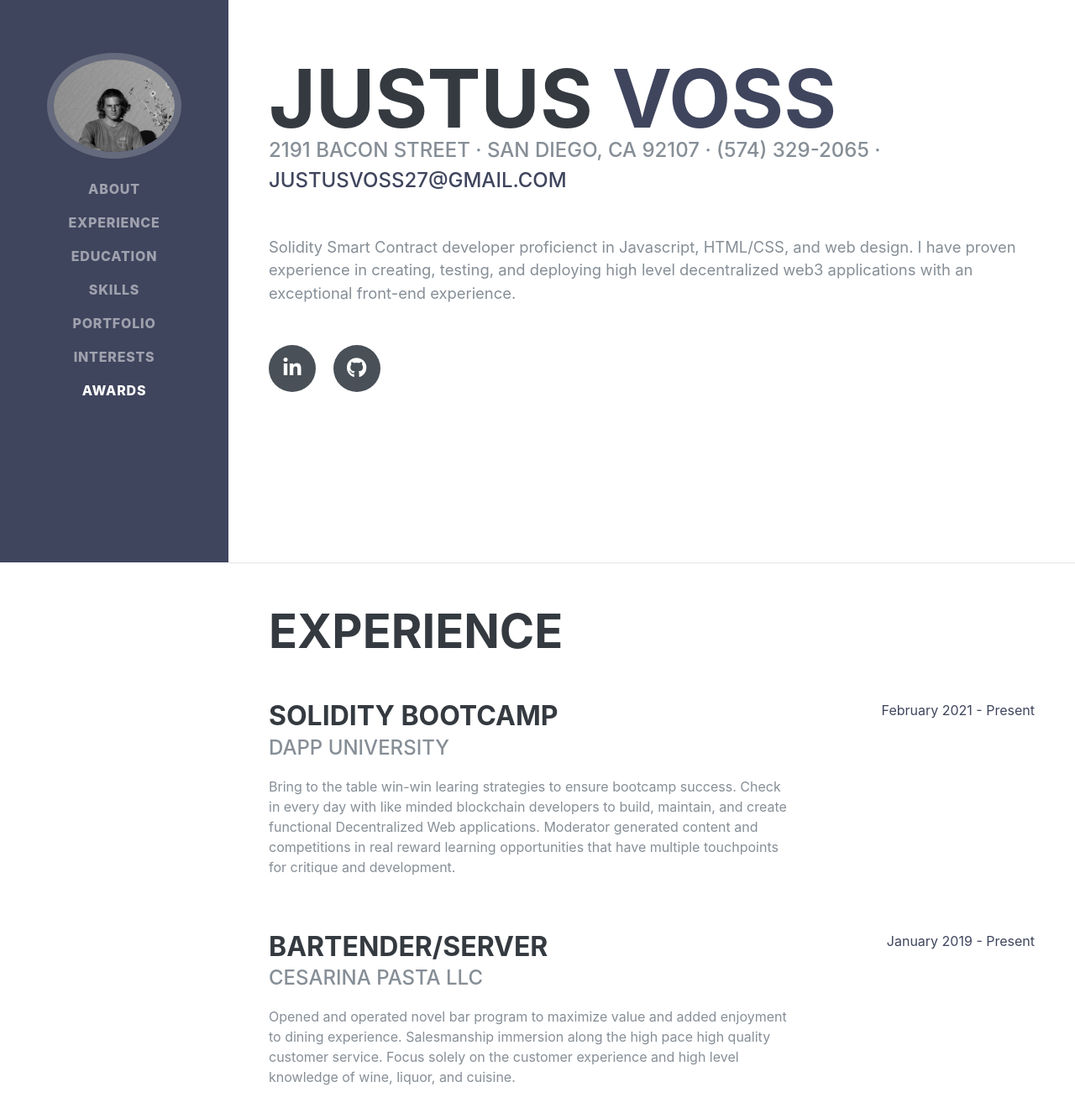
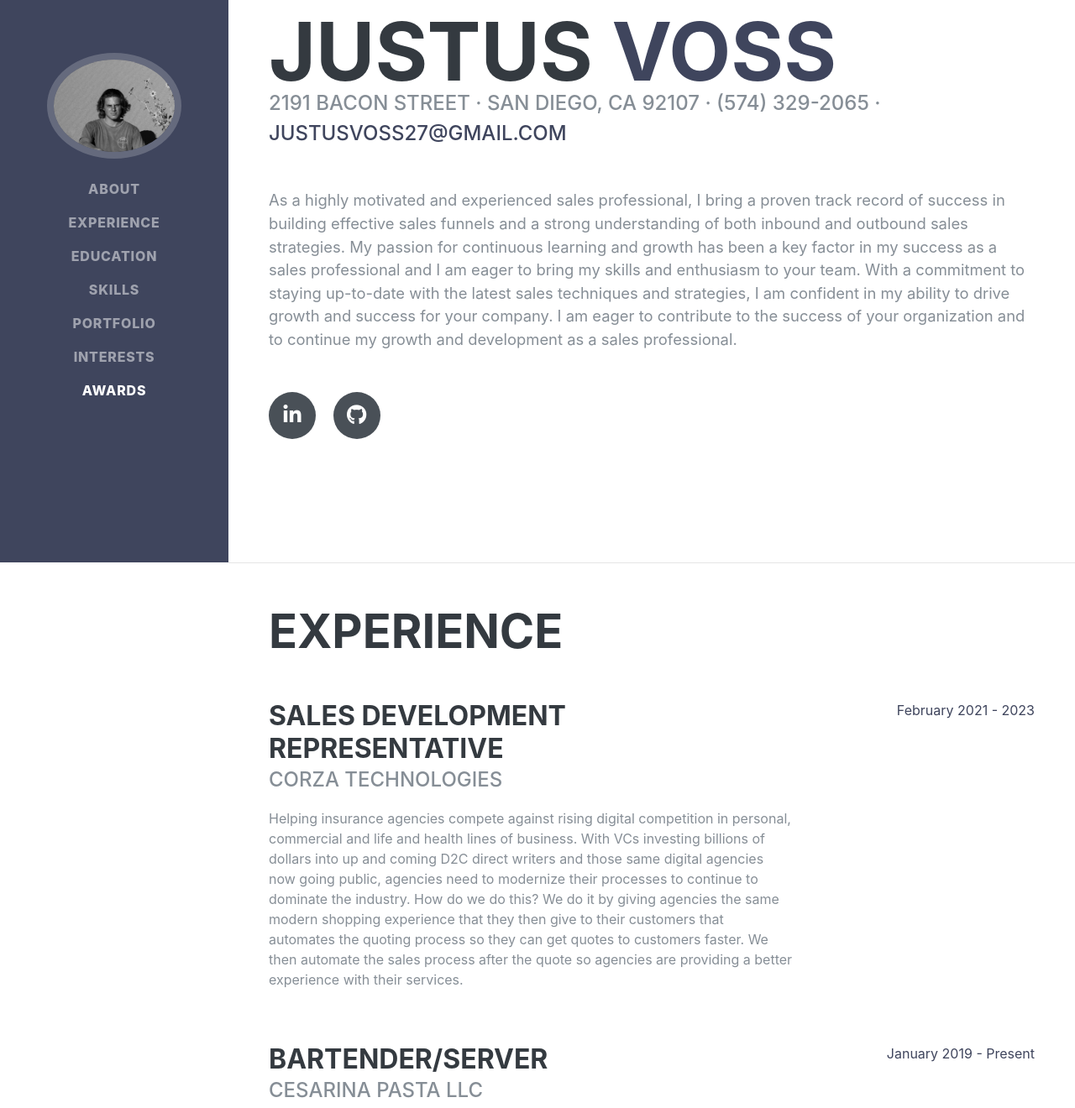
Before and after one commit to vossdaboss/Resume, a plain HTML site: page index.html in a window 1280 px wide. Shown: the part 130-1450 px from the top of the page at 84% size. Drawn offline with Linux system fonts and the light colour scheme; a web font is replaced by a local one.

Commit message:
Updated for new Job Search Criteria

```diff
--- a/index.html
+++ b/index.html
@@ -72,7 +72,7 @@
         <div class="subheading mb-5">2191 Bacon Street · San Diego, CA 92107 · (574) 329-2065 ·
           <a href="mailto:name@email.com">justusvoss27@gmail.com</a>
         </div>
-        <p class="lead mb-5">Solidity Smart Contract developer proficienct in Javascript, HTML/CSS, and web design. I have proven experience in creating, testing, and deploying high level decentralized web3 applications with an exceptional front-end experience.</p>
+        <p class="lead mb-5">As a highly motivated and experienced sales professional, I bring a proven track record of success in building effective sales funnels and a strong understanding of both inbound and outbound sales strategies. My passion for continuous learning and growth has been a key factor in my success as a sales professional and I am eager to bring my skills and enthusiasm to your team. With a commitment to staying up-to-date with the latest sales techniques and strategies, I am confident in my ability to drive growth and success for your company. I am eager to contribute to the success of your organization and to continue my growth and development as a sales professional.</p>
         <div class="social-icons">
           <a href="https://www.linkedin.com/in/justus-voss-75826ab8/"target= "_blank">
             <i class="fab fa-linkedin-in"></i>
@@ -92,12 +92,12 @@
 
         <div class="resume-item d-flex flex-column flex-md-row justify-content-between mb-5">
           <div class="resume-content">
-            <h3 class="mb-0">Solidity Bootcamp</h3>
-            <div class="subheading mb-3">Dapp University</div>
-            <p>Bring to the table win-win learing strategies to ensure bootcamp success. Check in every day with like minded blockchain developers to build, maintain, and create functional Decentralized Web applications. Moderator generated content and competitions in real reward learning opportunities that have multiple touchpoints for critique and development.</p>
+            <h3 class="mb-0">Sales Development Representative</h3>
+            <div class="subheading mb-3">Corza Technologies</div>
+            <p> Helping insurance agencies compete against rising digital competition in personal, commercial and life and health lines of business. With VCs investing billions of dollars into up and coming D2C direct writers and those same digital agencies now going public, agencies need to modernize their processes to continue to dominate the industry. How do we do this? We do it by giving agencies the same modern shopping experience that they then give to their customers that automates the quoting process so they can get quotes to customers faster. We then automate the sales process after the quote so agencies are providing a better experience with their services.</p>
           </div>
           <div class="resume-date text-md-right">
-            <span class="text-primary">February 2021 - Present</span>
+            <span class="text-primary">February 2021 - 2023</span>
           </div>
         </div>
 
@@ -173,7 +173,7 @@
 
     <hr class="m-0">
 
-
+<!--
     <section class="resume-section p-3 p-lg-5 d-flex align-items-center" id="portfolio">
       <div class="w-100">
         <h2 class="mb-5">Portfolio</h2>
@@ -187,7 +187,7 @@
               target= "_blank">link</a>.</div>
           </div>
         </div>
-
+ -->
 <!--
         <div class="resume-item d-flex flex-column flex-md-row justify-content-between mb-5">
           <div class="resume-content">
@@ -206,7 +206,7 @@
     <section class="resume-section p-3 p-lg-5 d-flex align-items-center" id="skills">
       <div class="w-100">
         <h2 class="mb-5">Skills</h2>
-
+        <div class="subheading mb-3"> Cold Calling · Salesforce.com · Customer Relationship Management (CRM) · Business-to-Business (B2B) · Email Marketing</div>
         <div class="subheading mb-3">Programming Languages &amp; Tools</div>
         <ul class="list-inline dev-icons">
           <li class="list-inline-item">
```
Also changed, not shown: 1 other file.
